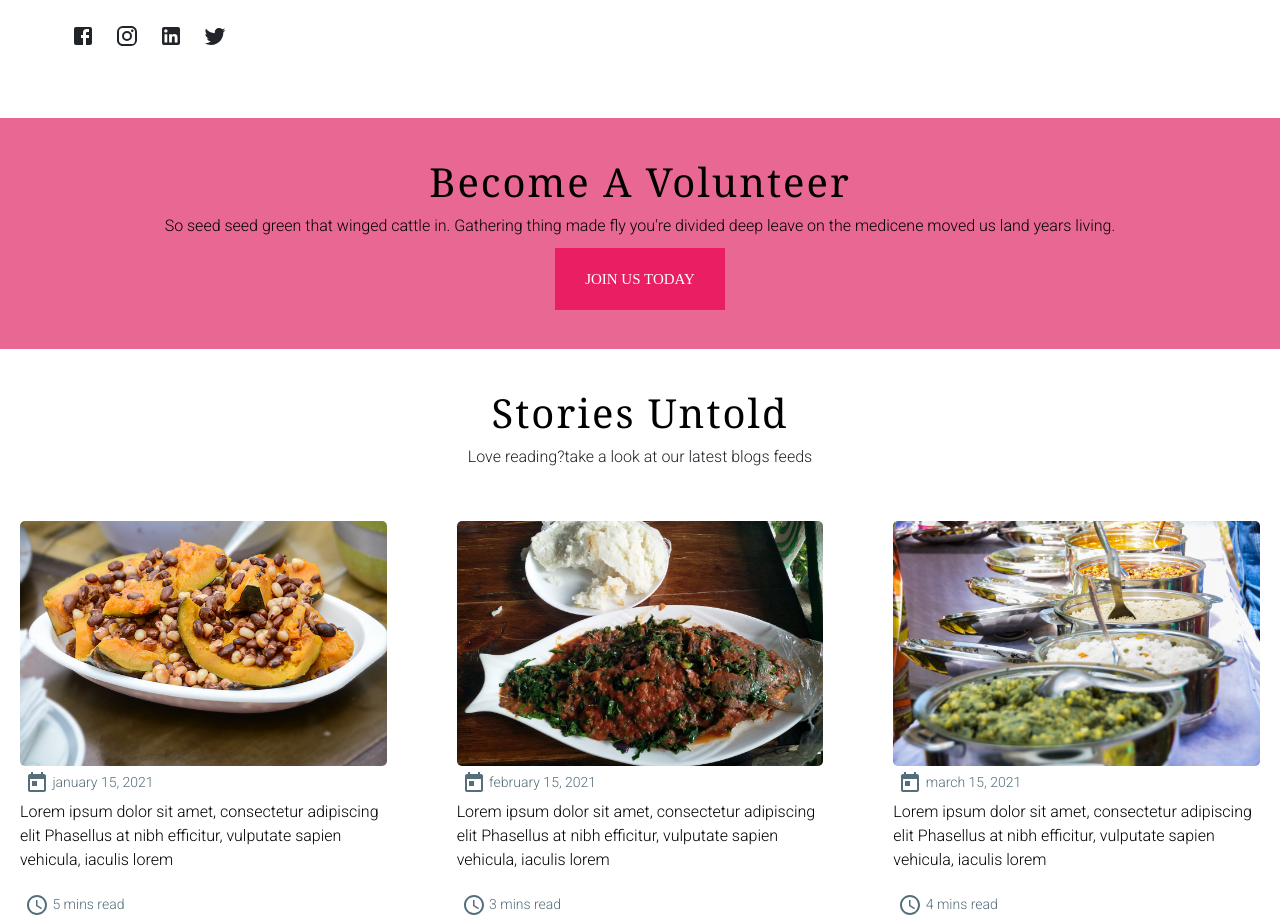
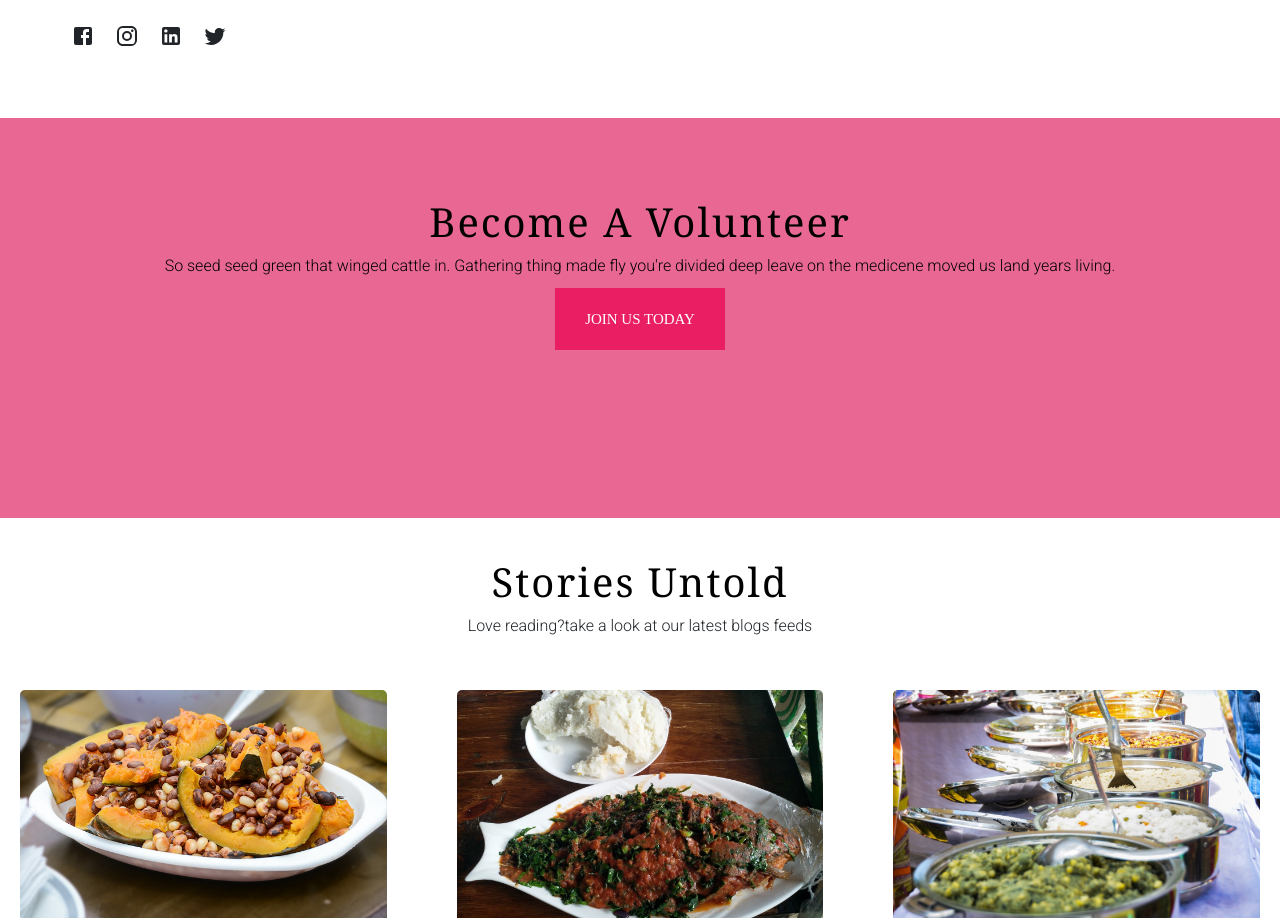
Before and after one commit to Diana-nyamai/CharityFundWebsite, a React (Create React App) app: page / in a window 1280 px wide. Shown: the part 2933-3851 px from the top of the page. Built offline with nearby package versions, Linux system fonts and the light colour scheme.

Commit message:
becomevolunteer update

```diff
--- a/src/Pages/homepage/BecomeVolunteer.js
+++ b/src/Pages/homepage/BecomeVolunteer.js
@@ -4,7 +4,7 @@ import React from 'react'
 function BecomeVolunteer() {
     return (
         <div className="volunteer">
-
+       <div style={{padding:'40px 10px'}}>
            <h1 style={{textAlign:'center'}}>Become A Volunteer</h1>
             <p style={{textAlign:'center',color:'#000'}}  className="h-100">
 
@@ -12,7 +12,7 @@ function BecomeVolunteer() {
             fly you're divided deep leave on the medicene moved us land years living.
             <p className="button"><a href="https://docs.google.com/forms/d/e/1FAIpQLScElLmk-MuBzgNdWiY2LCdJ8W_kGeaseegRp4xT_GGGFRtylQ/viewform?usp=pp_url">JOIN US TODAY</a></p>
             </p>
-
+           </div>
         </div>
     )
 }
--- a/src/css/Homepage.css
+++ b/src/css/Homepage.css
@@ -105,7 +105,7 @@ h4{
 /*becomeVolunteer*/
 .volunteer{
     padding:600px,200px;
-    height: auto;
+    height: 400px;
     background: #e96893;
     color: #fff;
     overflow-y: hidden;
```
Also changed, not shown: 1 other file (tests, documents, lock files or other folders).
